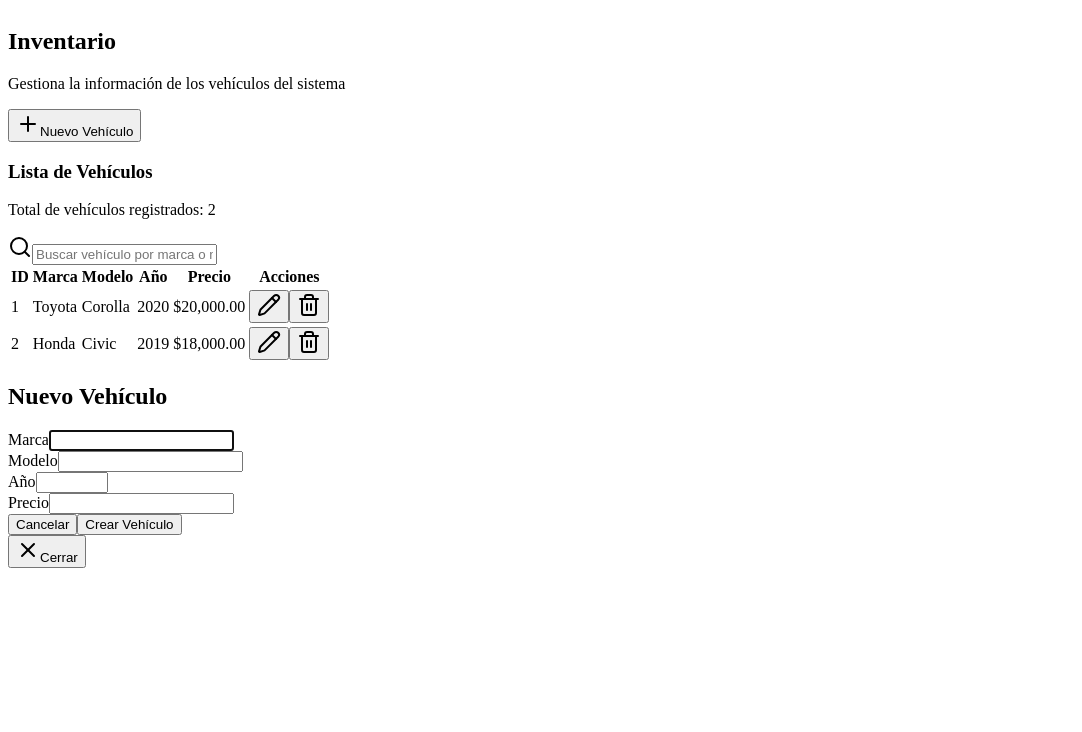
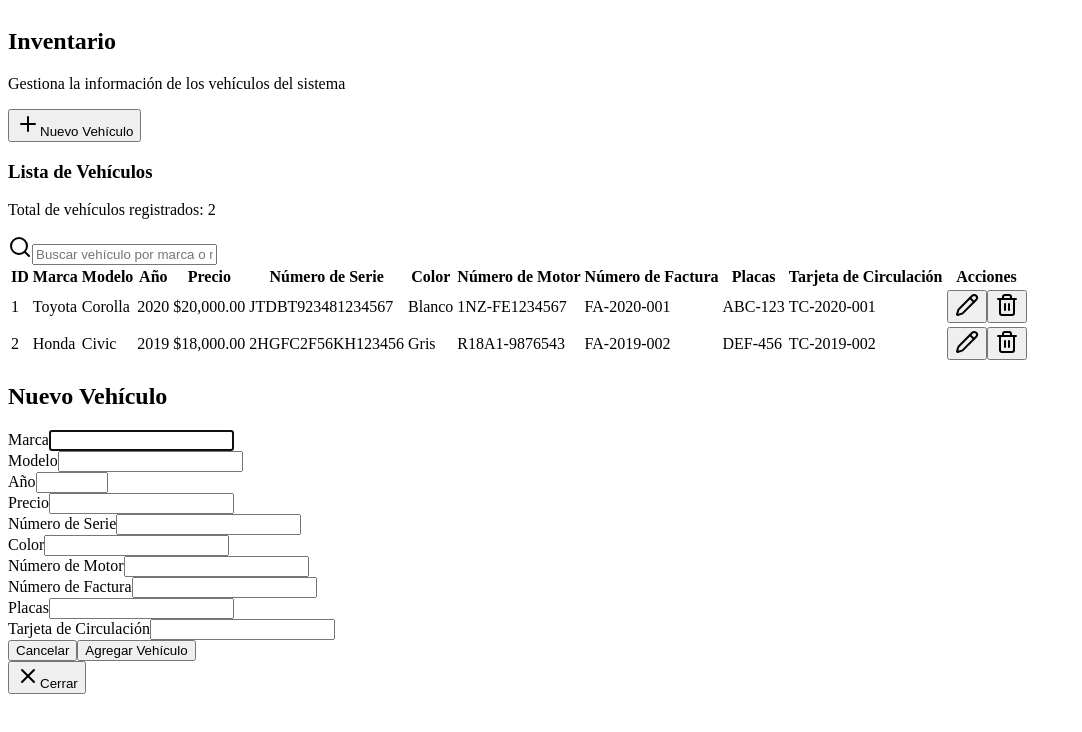
Before and after one commit to crisgp1/cliqueanet, a Next.js app in the folder frontend/: page /intranet/inventory in a window 1280 px wide. Both pictures are taken after a click on the button "Nuevo Vehículo". Shown: the top 732 px of the page, without its empty margins (0-1082 px from the left). Built offline with nearby package versions, Linux system fonts and the light colour scheme.

Commit message:
se agregan los campos faltantes para el inventario (numero de serie, color, numero de motor, factura placas y tarjeta de circulacion)

```diff
--- a/frontend/src/components/modals/InventoryModal.tsx
+++ b/frontend/src/components/modals/InventoryModal.tsx
@@ -15,6 +15,12 @@ interface Vehicle {
   modelo: string;
   anio: number;
   precio: number;
+  num_serie: string;
+  color: string;
+  num_motor: string;
+  num_factura?: string;
+  placas?: string;
+  tarjeta_circulacion?: string;
 }
 
 interface VehicleModalProps {
@@ -35,9 +41,15 @@ export function InventoryModal({
     modelo: '',
     anio: '',
     precio: '',
+    num_serie: '',
+    color: '',
+    num_motor: '',
+    num_factura: '',
+    placas: '',
+    tarjeta_circulacion: '',
   });
 
-  // Efecto para actualizar el formulario cuando cambia el vehículo seleccionado
+  // Effect to update form when selected vehicle changes
   useEffect(() => {
     if (vehicle) {
       setFormData({
@@ -45,14 +57,26 @@ export function InventoryModal({
         modelo: vehicle.modelo,
         anio: vehicle.anio.toString(),
         precio: vehicle.precio.toString(),
+        num_serie: vehicle.num_serie,
+        color: vehicle.color,
+        num_motor: vehicle.num_motor,
+        num_factura: vehicle.num_factura || '',
+        placas: vehicle.placas || '',
+        tarjeta_circulacion: vehicle.tarjeta_circulacion || '',
       });
     } else {
-      // Resetear formulario si no hay vehículo seleccionado
+      // Reset form if no vehicle is selected
       setFormData({
         marca: '',
         modelo: '',
         anio: '',
         precio: '',
+        num_serie: '',
+        color: '',
+        num_motor: '',
+        num_factura: '',
+        placas: '',
+        tarjeta_circulacion: '',
       });
     }
   }, [vehicle, isOpen]);
@@ -60,18 +84,18 @@ export function InventoryModal({
   const handleSubmit = (e: React.FormEvent) => {
     e.preventDefault();
 
-    // Validar que todos los campos estén llenos
-    if (!formData.marca || !formData.modelo || !formData.anio || !formData.precio) {
-      alert('Por favor, complete todos los campos');
-      return;
-    }
-
-    // Convertir a números y guardar
+    // Convert to numbers and save
     const vehicleData = {
       marca: formData.marca,
       modelo: formData.modelo,
       anio: Number(formData.anio),
-      precio: Number(formData.precio)
+      precio: Number(formData.precio),
+      num_serie: formData.num_serie,
+      color: formData.color,
+      num_motor: formData.num_motor,
+      num_factura: formData.num_factura || undefined,
+      placas: formData.placas || undefined,
+      tarjeta_circulacion: formData.tarjeta_circulacion || undefined
     };
 
     onSave(vehicleData);
@@ -147,14 +171,83 @@ export function InventoryModal({
                   required
                 />
               </div>
+              <div className="space-y-2">
+                <label htmlFor="num_serie" className="text-sm font-medium">
+                  Número de Serie
+                </label>
+                <Input
+                  id="num_serie"
+                  name="num_serie"
+                  value={formData.num_serie}
+                  onChange={handleChange}
+                  required
+                />
+              </div>
+              <div className="space-y-2">
+                <label htmlFor="color" className="text-sm font-medium">
+                  Color
+                </label>
+                <Input
+                  id="color"
+                  name="color"
+                  value={formData.color}
+                  onChange={handleChange}
+                  required
+                />
+              </div>
+              <div className="space-y-2">
+                <label htmlFor="num_motor" className="text-sm font-medium">
+                  Número de Motor
+                </label>
+                <Input
+                  id="num_motor"
+                  name="num_motor"
+                  value={formData.num_motor}
+                  onChange={handleChange}
+                  required
+                />
+              </div>
+              <div className="space-y-2">
+                <label htmlFor="num_factura" className="text-sm font-medium">
+                  Número de Factura
+                </label>
+                <Input
+                  id="num_factura"
+                  name="num_factura"
+                  value={formData.num_factura}
+                  onChange={handleChange}
+                />
+              </div>
+              <div className="space-y-2">
+                <label htmlFor="placas" className="text-sm font-medium">
+                  Placas
+                </label>
+                <Input
+                  id="placas"
+                  name="placas"
+                  value={formData.placas}
+                  onChange={handleChange}
+                />
+              </div>
+              <div className="space-y-2">
+                <label htmlFor="tarjeta_circulacion" className="text-sm font-medium">
+                  Tarjeta de Circulación
+                </label>
+                <Input
+                  id="tarjeta_circulacion"
+                  name="tarjeta_circulacion"
+                  value={formData.tarjeta_circulacion}
+                  onChange={handleChange}
+                />
+              </div>
             </div>
           </div>
-          <DialogFooter className="gap-2 sm:gap-0">
+          <DialogFooter>
             <Button type="button" variant="outline" onClick={onClose}>
               Cancelar
             </Button>
             <Button type="submit">
-              {vehicle ? 'Guardar Cambios' : 'Crear Vehículo'}
+              {vehicle ? 'Guardar Cambios' : 'Agregar Vehículo'}
             </Button>
           </DialogFooter>
         </form>
--- a/frontend/src/pages/intranet/inventory/index.tsx
+++ b/frontend/src/pages/intranet/inventory/index.tsx
@@ -1,4 +1,4 @@
-import { useState } from 'react';
+import { SetStateAction, useState } from 'react';
 import {
   Table,
   TableBody,
@@ -25,6 +25,12 @@ interface Vehicle {
   modelo: string;
   anio: number;
   precio: number;
+  num_serie: string;
+  color: string;
+  num_motor: string;
+  num_factura?: string;
+  placas?: string;
+  tarjeta_circulacion?: string;
 }
 
 const vehiclesMock: Vehicle[] = [
@@ -33,14 +39,26 @@ const vehiclesMock: Vehicle[] = [
     marca: "Toyota",
     modelo: "Corolla",
     anio: 2020,
-    precio: 20000
+    precio: 20000,
+    num_serie: "JTDBT923481234567",
+    color: "Blanco",
+    num_motor: "1NZ-FE1234567",
+    num_factura: "FA-2020-001",
+    placas: "ABC-123",
+    tarjeta_circulacion: "TC-2020-001"
   },
   {
     id_vehiculo: 2,
     marca: "Honda",
     modelo: "Civic",
     anio: 2019,
-    precio: 18000
+    precio: 18000,
+    num_serie: "2HGFC2F56KH123456",
+    color: "Gris",
+    num_motor: "R18A1-9876543",
+    num_factura: "FA-2019-002",
+    placas: "DEF-456",
+    tarjeta_circulacion: "TC-2019-002"
   }
 ];
 
@@ -121,7 +139,7 @@ export default function InventoryPage() {
                 placeholder="Buscar vehículo por marca o modelo..."
                 className="pl-8"
                 value={searchTerm}
-                onChange={(e) => setSearchTerm(e.target.value)}
+                onChange={(e: { target: { value: SetStateAction<string>; }; }) => setSearchTerm(e.target.value)}
               />
             </div>
           </div>
@@ -135,6 +153,12 @@ export default function InventoryPage() {
                   <TableHead>Modelo</TableHead>
                   <TableHead>Año</TableHead>
                   <TableHead>Precio</TableHead>
+                  <TableHead>Número de Serie</TableHead>
+                  <TableHead>Color</TableHead>
+                  <TableHead>Número de Motor</TableHead>
+                  <TableHead>Número de Factura</TableHead>
+                  <TableHead>Placas</TableHead>
+                  <TableHead>Tarjeta de Circulación</TableHead>
                   <TableHead className="text-right">Acciones</TableHead>
                 </TableRow>
               </TableHeader>
@@ -146,6 +170,12 @@ export default function InventoryPage() {
                     <TableCell>{vehicle.modelo}</TableCell>
                     <TableCell>{vehicle.anio}</TableCell>
                     <TableCell>{vehicle.precio.toLocaleString('es-MX', { style: 'currency', currency: 'MXN' })}</TableCell>
+                    <TableCell>{vehicle.num_serie}</TableCell>
+                    <TableCell>{vehicle.color}</TableCell>
+                    <TableCell>{vehicle.num_motor}</TableCell>
+                    <TableCell>{vehicle.num_factura}</TableCell>
+                    <TableCell>{vehicle.placas}</TableCell>
+                    <TableCell>{vehicle.tarjeta_circulacion}</TableCell>
                     <TableCell className="text-right">
                       <Button
                         variant="ghost"
```
